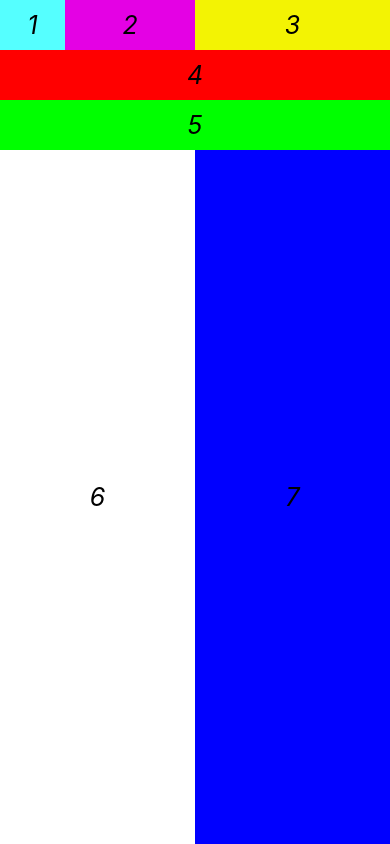
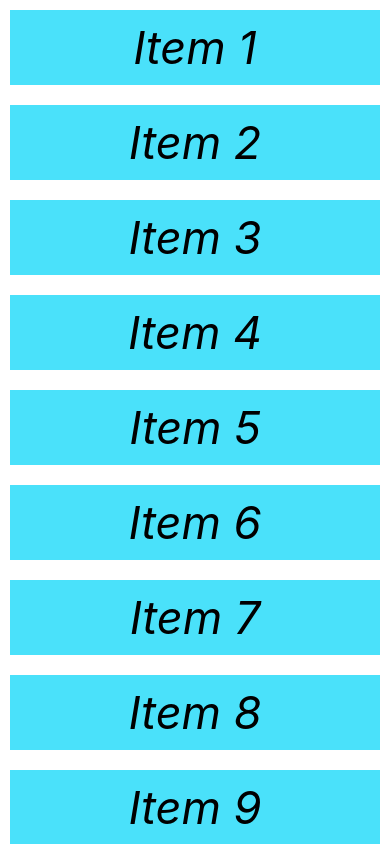
Before and after one commit to ebarretodev/primeiroappexpo, a React Native app: screen / in a window 390 px wide. Built offline with nearby package versions, Linux system fonts and the light colour scheme.

Commit message:
This is a list using Safe Area View Carefully with android and ios solution for notch devices and use Scroll View to see every components

```diff
--- a/App.js
+++ b/App.js
@@ -1,104 +1,79 @@
-import { StatusBar } from 'expo-status-bar';
 import { useState } from 'react';
-import { Linking, StyleSheet, Text, View, Button, TouchableOpacity, SafeAreaView } from 'react-native';
-
+import { Linking, StyleSheet, Text, View, Button, TouchableOpacity, SafeAreaView, ScrollView, RefreshControl, Platform, StatusBar } from 'react-native';
 
 TouchableOpacity.defaultProps = { activeOpacity: 0.1 }; //used to disappears when clicked
 
 export default function App() {
-  const [count, setCount] = useState(0)
+  const [items, setItems] = useState([
+    { key: 1, item: 'Item 1' },
+    { key: 2, item: 'Item 2' },
+    { key: 3, item: 'Item 3' },
+    { key: 4, item: 'Item 4' },
+    { key: 5, item: 'Item 5' },
+    { key: 6, item: 'Item 6' },
+    { key: 7, item: 'Item 7' },
+    { key: 8, item: 'Item 8' },
+    { key: 9, item: 'Item 9' },
+    { key: 27, item: 'Item 27' },
+    { key: 98, item: 'Item 98' },
+  ])
+  const [refreshing, setRefreshing] = useState(false)
 
+  const onRefresh = () => {
+    setRefreshing(true)
+    setItems([...items, { key: 69, item: 'Item 69' }])
+    setRefreshing(false)
+  }
 
 
   return (
-    <SafeAreaView style={styles.body}>
-      <View style={styles.viewLine1}>
-        <View style={styles.view1}>
-          <Text style={styles.text}>1</Text>
-        </View>
-        <View style={styles.view2}>
-          <Text style={styles.text}>2</Text>
-        </View>
-        <View style={styles.view3}>
-          <Text style={styles.text}>3</Text>
-        </View>
-      </View>
-      <View style={styles.view4}>
-        <Text style={styles.text}>4</Text>
-      </View>
-      <View style={styles.view5}>
-        <Text style={styles.text}>5</Text>
-      </View>
-      <View style={styles.viewLine2}>
-        <View style={styles.view6}>
-          <Text style={styles.text}>6</Text>
-        </View>
-        <View style={styles.view7}>
-          <Text style={styles.text}>7</Text>
-        </View>
-      </View>
-    </SafeAreaView>
-  );
+    <SafeAreaView style={styles.safeArea} >
+      <ScrollView
+        style={styles.body}
+        refreshControl={
+          <RefreshControl
+            refreshing={refreshing}
+            onRefresh={onRefresh}
+            colors={['#FF00FF']}
+          />
+        }
+      >
+        {
+          items.map((i) => {
+            return (
+              <View style={styles.item} key={i.key}>
+                <Text style={styles.text}>{i.item}</Text>
+              </View>
+            )
+          })
+        }
+        </ScrollView>
+        </SafeAreaView>
+        );
 }
 
 
 const styles = StyleSheet.create({
+  safeArea: {
+
+    flex: 1,
+    flexDirection: 'column',
+    backgroundColor: '#fff',
+    paddingTop: Platform.OS === "android" ? StatusBar.currentHeight : 0
+  },
   body: {
     flex: 1,
-    alignItems: 'stretch',
-    justifyContent: 'center',
+    backgroundColor: '#fff',
   },
-  viewLine1: {
-    flexDirection: 'row',
-
-  },
-  viewLine2: {
-    flexDirection: 'row',
-    flex: 1,
-  },
-  view1: {
-    flex: 1,
+  item: {
+    backgroundColor: '#4ae1fa',
     justifyContent: 'center',
     alignItems: 'center',
-    backgroundColor: '#5FF'
-  },
-  view2: {
-    flex: 2,
-    justifyContent: 'center',
-    alignItems: 'center',
-    backgroundColor: '#E401E4'
-  },
-  view3: {
-    flex: 3,
-    justifyContent: 'center',
-    alignItems: 'center',
-    backgroundColor: '#F3F303'
-  },
-  view4: {
-    justifyContent: 'center',
-    alignItems: 'center',
-    backgroundColor: '#f00'
-  },
-  view5: {
-    justifyContent: 'center',
-    alignItems: 'center',
-    backgroundColor: '#0f0'
-  },
-  view6: {
-    flex:1,
-    justifyContent: 'center',
-    alignItems: 'center',
-    backgroundColor: '#fff'
-  },
-  view7: {
-    flex: 1,
-    justifyContent: 'center',
-    alignItems: 'center',
-    backgroundColor: '#00f'
+    margin: 10
   },
   text: {
     color: '#000',
-    fontSize: 25,
+    fontSize: 45,
     fontStyle: 'italic',
     margin: 10,
   },
```
